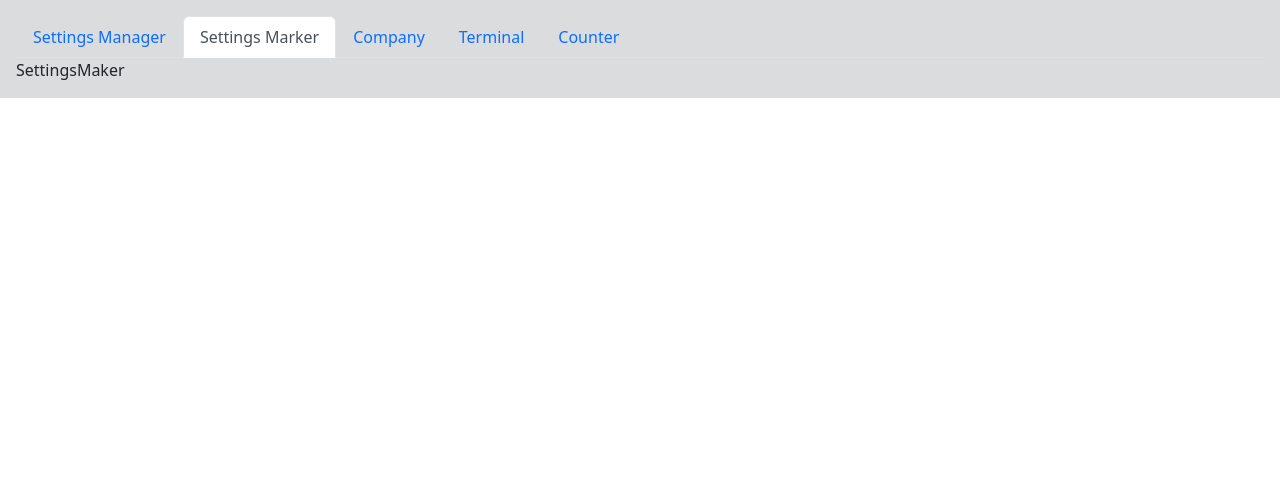
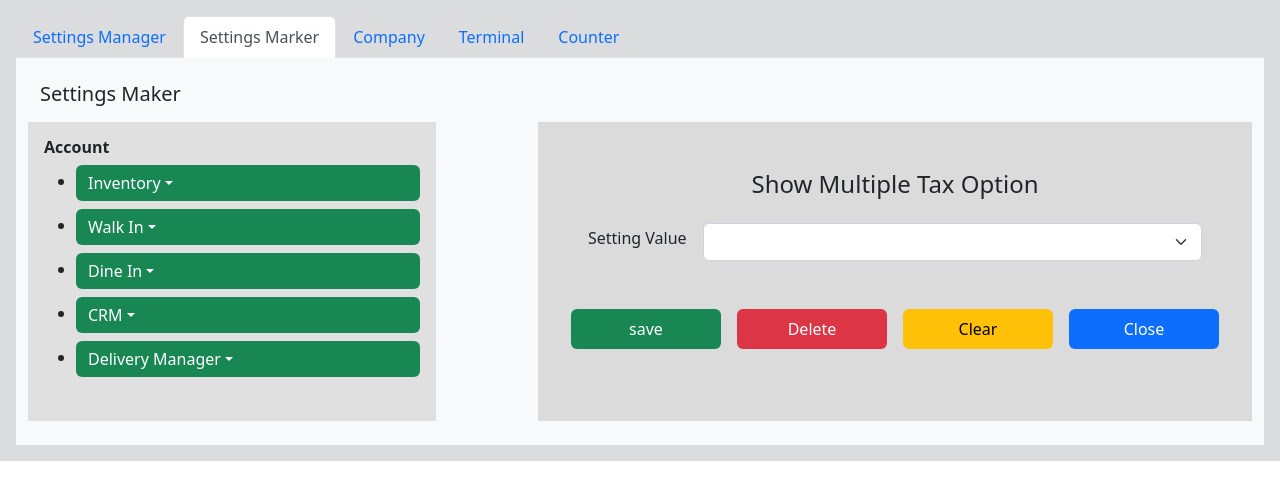
Before and after one commit to muhammedashifpa/zres, a React (Create React App) app: page /settings/settings-marker in a window 1280 px wide. Shown: the top 500 px of the page. Built offline with nearby package versions, Linux system fonts and the light colour scheme.

Commit message:
settings page  designed

```diff
--- a/src/components/settings/components/company/Company.jsx
+++ b/src/components/settings/components/company/Company.jsx
@@ -7,7 +7,7 @@ import { RightCompany } from "./components/RightCompany";
 const Company = () => {
   return (
     <>
-      <Wrapper className="container bg-light p-3 mt-5">
+      <Wrapper className="container-fluid bg-light p-4">
         <h4 className="fs-5 fw-sm">Company Details</h4>
         <form action="" className="row mx-auto px-5">
           <LeftCompany />
@@ -19,8 +19,7 @@ const Company = () => {
             <Button name="Close" className="btn btn-primary py-2 mx-2" />
           </div>
         </form>
-          <div className="row">
-          </div>
+        <div className="row"></div>
       </Wrapper>
     </>
   );
--- a/src/components/settings/components/counter/Counter.jsx
+++ b/src/components/settings/components/counter/Counter.jsx
@@ -16,8 +16,8 @@ const Counter = () => {
   };
   return (
     <>
-      <div className="container">
-        <div className="mt-3 text-end">
+      <div className="container-fluid bg-light p-4">
+        <div className=" text-end">
           <button onClick={Handler} className="btn mx-1">
             <BsFillFileEarmarkFill className="mr-2" /> New
           </button>
--- a/src/components/settings/components/settingsMaker/SettingsMaker.jsx
+++ b/src/components/settings/components/settingsMaker/SettingsMaker.jsx
@@ -1,9 +1,93 @@
+
 import React from 'react'
+import styled from 'styled-components';
+import { MakerForm } from './componenrs/MakerForm';
 
 const SettingsMaker = () => {
   return (
-    <div>SettingsMaker</div>
-  )
+    <>
+      <Container className="container-fluid p-4 bg-light">
+        <h4 className="fs-5 fw-sm mb-3">Settings Maker</h4>
+        <div className="row d-flex justify-content-between">
+          <LeftWrapper className="col-4 p-3">
+            <h6 className="fs-6 fw-bold">Account</h6>
+            <ul className="mt-2">
+              {dropDownMenus &&
+                dropDownMenus.map((menus, index) => (
+                  <li key={index} className="my-2">
+                    <div className="dropdown">
+                      <button
+                        className="btn btn-success dropdown-toggle w-100 text-start"
+                        type="button"
+                        id="dropdownMenuButton1"
+                        data-bs-toggle="dropdown"
+                        aria-expanded="false"
+                      >
+                        {menus.name}
+                      </button>
+                      <ul className="dropdown-menu w-100 " aria-labelledby="dropdownMenuButton1">
+                        {menus.subMenu.map((sub, index) => (
+                          <li key={index}>
+                            <a className="dropdown-item" href=" ">
+                              {sub.name}
+                            </a>
+                          </li>
+                        ))}
+                      </ul>
+                    </div>
+                  </li>
+                ))}
+            </ul>
+          </LeftWrapper>
+          <MakerForm title={"Show Multiple Tax Option"} />
+        </div>
+      </Container>
+    </>
+  );
 }
 
 export default SettingsMaker
+
+const Container = styled.div`
+  .btn,.btn:hover,.btn:focus{
+    box-shadow: none;
+    border: none;
+    outline: none;
+  }
+`
+const LeftWrapper = styled.div`
+  background-color: #e0e0e0;
+`;
+
+const dropDownMenus = [
+  {
+    name: "Inventory",
+    subMenu: [
+      { name: "select menu" },
+      { name: "select menu" },
+      { name: "select menu" },
+      { name: "select menu" },
+    ],
+  },
+  {
+    name: "Walk In",
+    subMenu: [{ name: "select menu" }, { name: "select menu" }],
+  },
+  {
+    name: "Dine In",
+    subMenu: [{ name: "select menu" }, { name: "select menu" }, { name: "select menu" }],
+  },
+  {
+    name: "CRM",
+    subMenu: [{ name: "select menu" }, { name: "select menu" }, { name: "select menu" }],
+  },
+  {
+    name: "Delivery Manager",
+    subMenu: [
+      { name: "select menu" },
+      { name: "select menu" },
+      { name: "select menu" },
+      { name: "select menu" },
+    ],
+  },
+];
--- /dev/null
+++ b/src/components/settings/components/settingsMaker/componenrs/MakerForm.jsx
@@ -0,0 +1,36 @@
+import React from 'react'
+import styled from 'styled-components';
+import Button from '../../../../utils/button/Button';
+
+export const MakerForm = ({title}) => {
+  return (
+    <>
+      <Wrapper className="col-7 p-4">
+        <h6 className="fs-4 text-center fw-sm my-4">{title}</h6>
+        <form className=''>
+          <div className='mb-4 d-flex align-items-center justify-content-center'>
+            <label htmlFor="" className="form-label">
+              Setting Value
+            </label>
+            <select className="form-select w-75 ms-3" name="" id="">
+              <option value=""></option>
+            </select>
+          </div>
+          <div className="col-12 text-center my-5">
+            <Button name="save" className="btn btn-success py-2 mx-2" />
+            <Button name="Delete" className="btn btn-danger py-2 mx-2" />
+            <Button name="Clear" className="btn btn-warning py-2 mx-2" />
+            <Button name="Close" className="btn btn-primary py-2 mx-2" />
+          </div>
+        </form>
+      </Wrapper>
+    </>
+  );
+}
+
+const Wrapper = styled.div`
+  background: rgba(102, 100, 100, 0.2);
+  .btn{
+    min-width: 150px;
+  }
+`;
--- a/src/components/settings/components/settingsManager/SettingsManager.jsx
+++ b/src/components/settings/components/settingsManager/SettingsManager.jsx
@@ -5,13 +5,13 @@ import { RightSettingManager } from "./components/RightSettingManager";
 const SettingsManager = () => {
   return (
     <>
-      <div className="container-fluid bg-light mt-4 p-2">
+      <div className="container-fluid bg-light p-4">
         <h5 className="">Settings Manager</h5>
-        <div className="row">
+        <div className="row d-flex justify-content-between">
           <LeftSettingManager />
           <RightSettingManager />
         </div>
-      </div>
+        </div>
     </>
   );
 };
--- a/src/components/settings/components/settingsManager/components/LeftSettingManager.jsx
+++ b/src/components/settings/components/settingsManager/components/LeftSettingManager.jsx
@@ -5,7 +5,7 @@ import styled from "styled-components";
 export const LeftSettingManager = () => {
   return (
     <>
-      <Wrapper className="col-3 rounded mx-3">
+      <Wrapper className="col-4 rounded">
         <select className="form-select my-2" aria-label="Default select example">
           <option defaultValue="">All</option>
           <option value="1">Accounts</option>
--- a/src/components/settings/components/settingsManager/components/RightSettingManager.jsx
+++ b/src/components/settings/components/settingsManager/components/RightSettingManager.jsx
@@ -5,7 +5,7 @@ import Button from '../../../../utils/button/Button';
 export const RightSettingManager = () => {
   return (
     <>
-      <Wrapper className="col-8 mx-3 rounded">
+      <Wrapper className="col-7  rounded">
         <form action="">
           <div className="mb-3">
             <label htmlFor="" className="form-label">
--- a/src/components/settings/components/terminal/Terminal.jsx
+++ b/src/components/settings/components/terminal/Terminal.jsx
@@ -17,8 +17,8 @@ const Terminal = () => {
   }
   return (
     <>
-      <div className="container">
-        <div className="mt-3 text-end">
+      <div className="container-fluid bg-light p-4">
+        <div className=" text-end">
           <button onClick={Handler} className="btn mx-1">
             <BsFillFileEarmarkFill className="mr-2" /> New
           </button>
```
Also changed, not shown: src/components/settings/components/Settings.jsx (deleted). Lines whose indentation alone changed are shown as unchanged.
